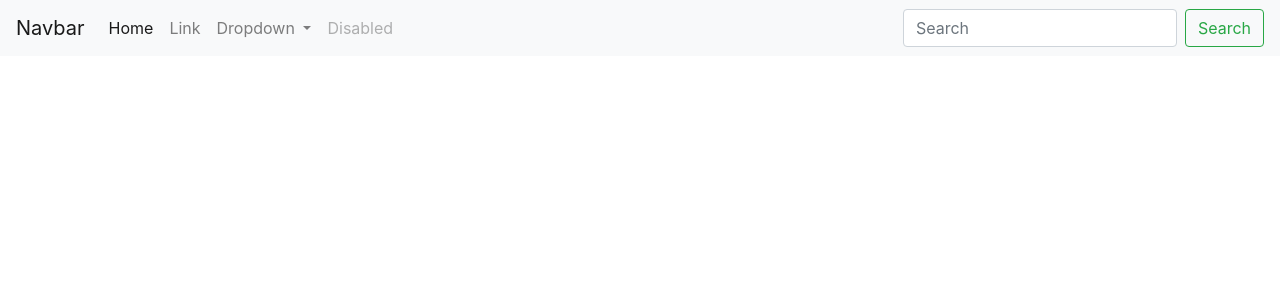
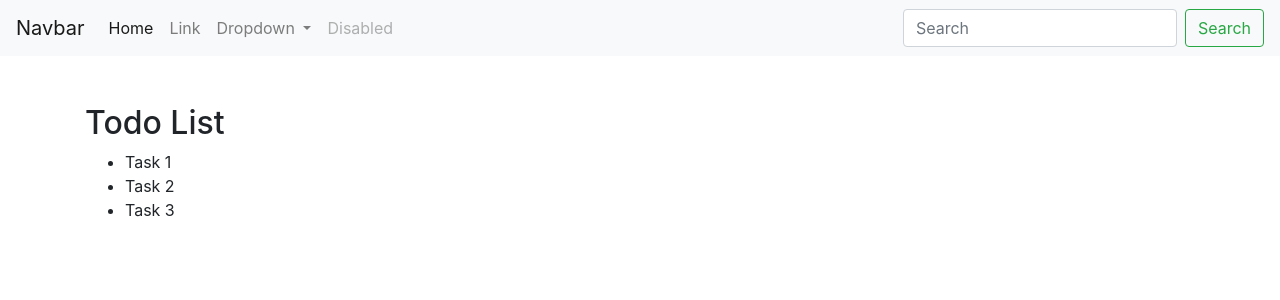
Before and after one commit to darioriverat/vue-todo-list, a Vue app: page / in a window 1280 px wide. Shown: the top 300 px of the page. Built offline with nearby package versions, Linux system fonts and the light colour scheme.

Commit message:
feat: add basic task list

```diff
--- a/src/App.vue
+++ b/src/App.vue
@@ -1,6 +1,14 @@
 <template>
   <div id="app">
     <nav-bar></nav-bar>
+
+    <div class="container mt-5">
+      <h2>Todo List</h2>
+
+      <ul>
+        <li v-for="task in tasks" :key="task">{{ task.text }}</li>
+      </ul>
+    </div>
   </div>
 </template>
 
@@ -12,6 +20,24 @@ export default {
   components: {
     NavBar,
   },
+  data: function() {
+    return {
+      tasks: [
+        {
+          text: "Task 1",
+          done: true,
+        },
+        {
+          text: "Task 2",
+          done: false,
+        },
+        {
+          text: "Task 3",
+          done: false,
+        },
+      ],
+    };
+  },
 };
 </script>
 
```
